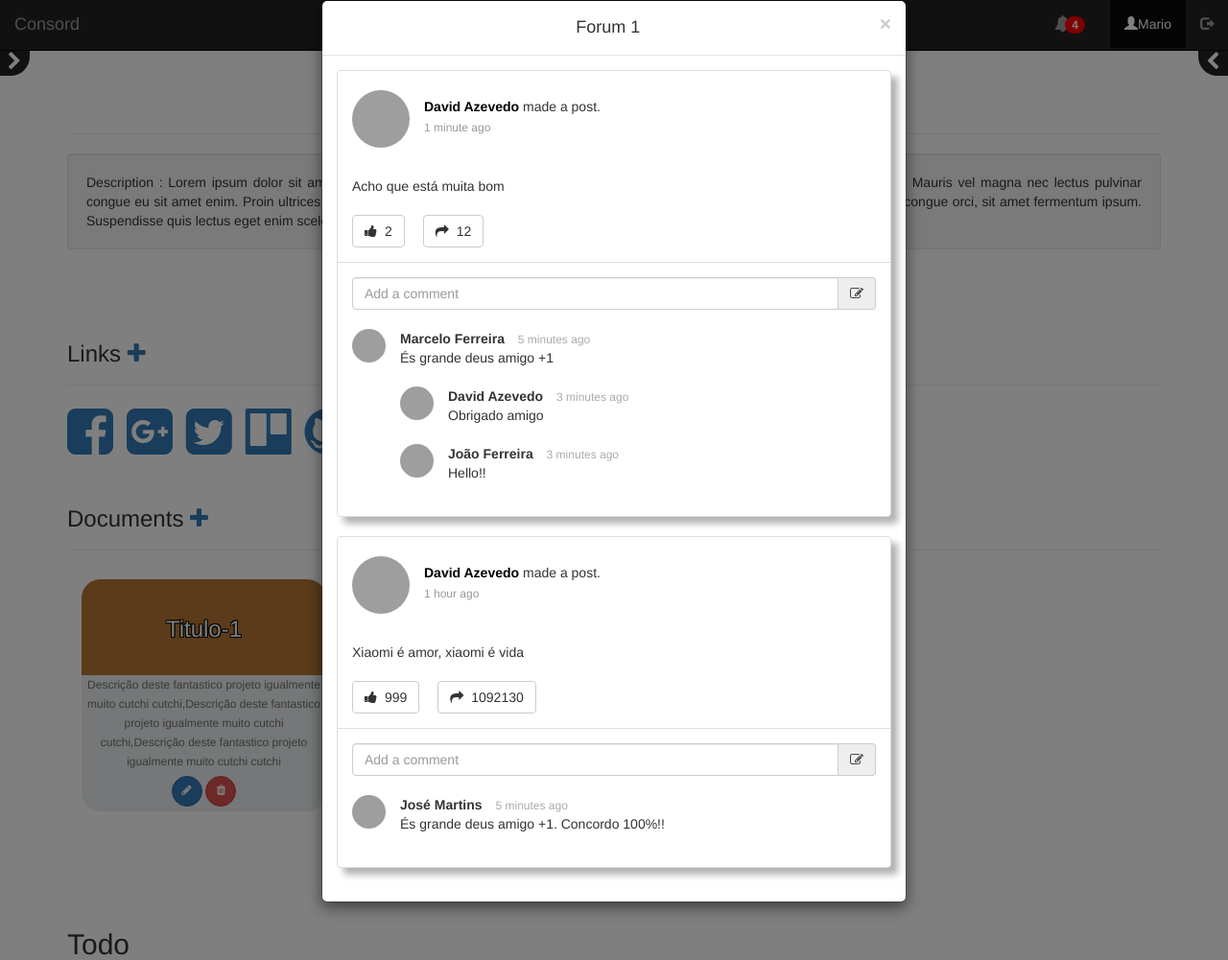
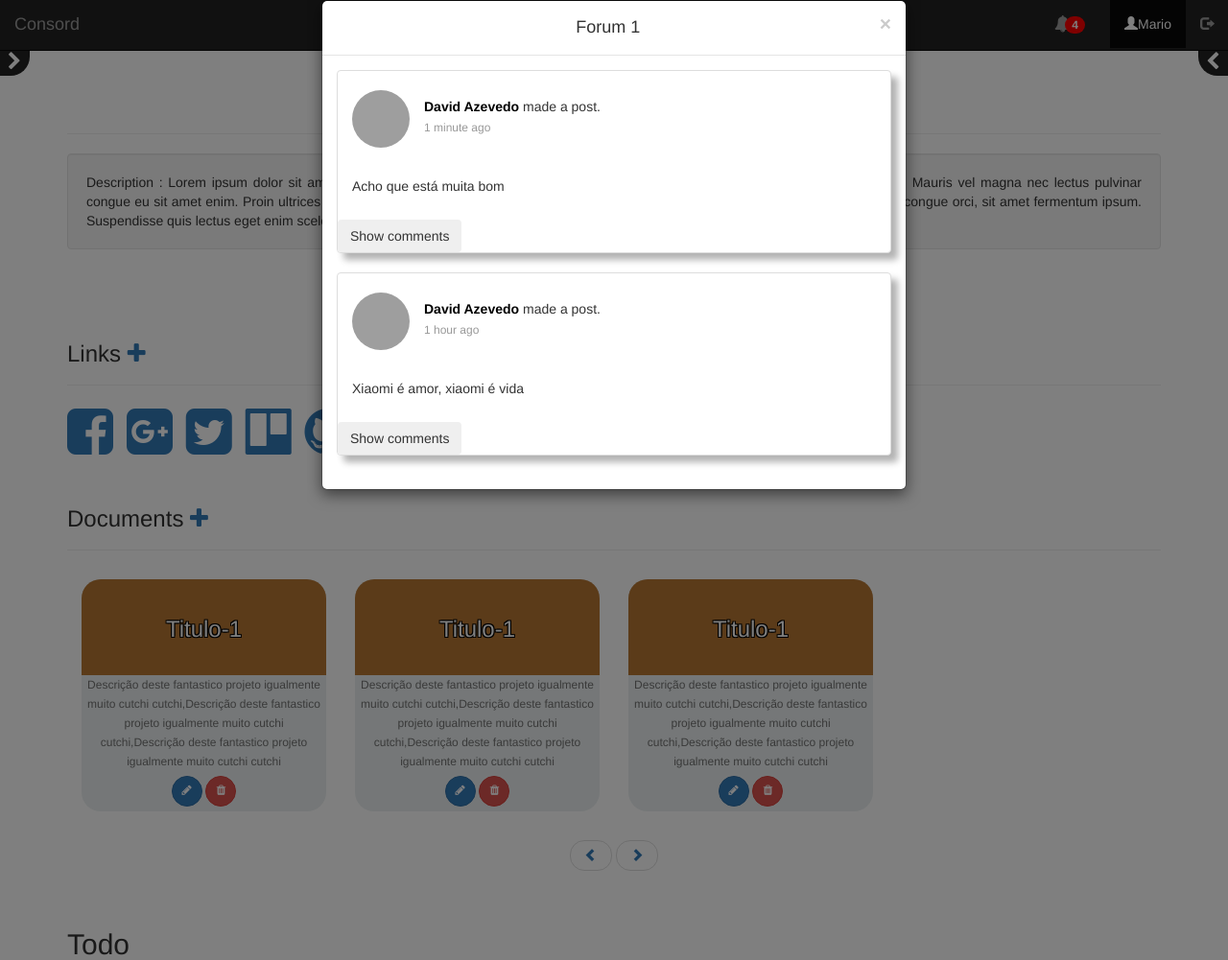
Before and after one commit to PeaceOff/FEUP-LBAW, a PHP site: page /pages/projectPage.php in a window 1280 px wide, after a click on "Forum Topic 1". Shown: the whole page at 96% size. Run offline with PHP 8.4, Linux system fonts and the light colour scheme; some libraries are stand-ins or nearby versions; grey boxes are pictures that could not be loaded.

Commit message:
Forums updated

```diff
--- a/css/style.css
+++ b/css/style.css
@@ -381,7 +381,7 @@ body.preload * {
   -webkit-border-radius:50%;
 }
 
-
+/*Forums*/
 .panel-shadow {
   box-shadow: rgba(0, 0, 0, 0.3) 7px 7px 7px;
 }
--- a/js/dropzone.js
+++ b/js/dropzone.js
@@ -139,7 +139,7 @@
       hiddenInputContainer: "body",
       capture: null,
       renameFilename: null,
-      dictDefaultMessage: "Drop files here to upload",
+      dictDefaultMessage: "Click me or drop files here to upload",
       dictFallbackMessage: "Your browser does not support drag'n'drop file uploads.",
       dictFallbackText: "Please use the fallback form below to upload your files like in the olden days.",
       dictFileTooBig: "File is too big ({{filesize}}MiB). Max filesize: {{maxFilesize}}MiB.",
--- a/templates/addFile-form.php
+++ b/templates/addFile-form.php
@@ -6,18 +6,10 @@
       <h4  class="modal-title">Upload file</h4>
     </div>
     <div class="modal-body">
-      <form  id ="addFile-f" action="" method="post" style="display:block"  enctype="multipart/form-data">
-        <div class="form-group">
-          <input class="form-control" type="file" tabindex="1"  name="file" value="" required="" autofocus="">
-        </div>
-
-      </form>
-      <h4> OR: </h4>
       <form  id ="uploadFile" action="save.php" method="post" style="display:block" class = "dropzone" enctype="multipart/form-data">
         <div class="dropzone-previews form-group fallback">
           <input name="file" type="file" multiple />
           <div class="dz-progress"><span class="dz-upload" data-dz-uploadprogress></span></div>
-
         </div>
       </form>
 
--- a/templates/forumExample.php
+++ b/templates/forumExample.php
@@ -23,18 +23,12 @@
                         <h6 class="text-muted time">1 minute ago</h6>
                     </div>
                 </div>
-                <div class="post-description">
+                <div class="pull-left"></div>
+                <div class="post-description" style="clear : both;">
                     <p>Acho que está muita bom</p>
-                    <div class="stats">
-                        <a href="#" class="btn btn-default stat-item">
-                            <i class="fa fa-thumbs-up icon"></i>2
-                        </a>
-                        <a href="#" class="btn btn-default stat-item">
-                            <i class="fa fa-share icon"></i>12
-                        </a>
-                    </div>
                 </div>
-                <div class="post-footer">
+                <button class="btn dropdown" data-toggle="collapse" data-target="#numba1"><i class="icon-chevron-right"></i>Show comments</button>
+                <div class="post-footer collapse" id="numba1">
                     <div class="input-group">
                         <input class="form-control" placeholder="Add a comment" type="text">
                         <span class="input-group-addon">
@@ -97,18 +91,12 @@
                         <h6 class="text-muted time">1 hour ago</h6>
                     </div>
                 </div>
-                <div class="post-description">
+                <div class="pull-left"></div>
+                <div class="post-description" style="clear : both;">
                     <p>Xiaomi é amor, xiaomi é vida</p>
-                    <div class="stats">
-                        <a href="#" class="btn btn-default stat-item">
-                            <i class="fa fa-thumbs-up icon"></i>999
-                        </a>
-                        <a href="#" class="btn btn-default stat-item">
-                            <i class="fa fa-share icon"></i>1092130
-                        </a>
-                    </div>
                 </div>
-                <div class="post-footer">
+                <button class="btn dropdown" data-toggle="collapse" data-target="#numba2"><i class="icon-chevron-right"></i>Show comments</button>
+                <div class="post-footer collapse" id="numba2">
                     <div class="input-group">
                         <input class="form-control" placeholder="Add a comment" type="text">
                         <span class="input-group-addon">
```
